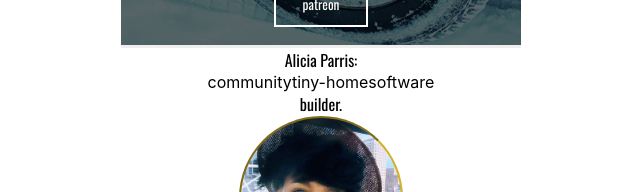
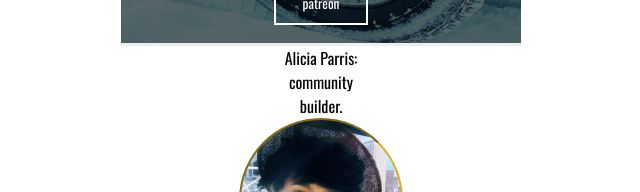
Before and after one commit to 1stofhername/react-link-tree, a React (Create React App) app: page / in a window 1280 px wide. Shown: the part 518-710 px from the top of the page, without its empty margins (319-959 px from the left). Built offline with nearby package versions, Linux system fonts and the light colour scheme.

Commit message:
Restructures attributes to cycle using css animation.

```diff
--- a/src/App.css
+++ b/src/App.css
@@ -63,7 +63,7 @@
 
 p.title {
   color:white;
-  stroke-width: 10px;
+
   background-color: rgba(0, 0, 0, 0.5);
   padding-right:.2em;
   padding-left:.2em;
@@ -103,3 +103,17 @@ button:focus {
 @keyframes pulse {
   0% { box-shadow: 0 0 0 0; }
 }
+
+.attributes-container{
+  display: flex;
+  flex-direction: column;
+  width:fit-content;
+  height: 1.5em;
+  overflow: hidden;
+}
+
+.attributes-text{
+  /* transform: translateY(-47px); */
+  /* transform: translateY(-25px); */
+
+}
--- a/src/components/ProfileImage.js
+++ b/src/components/ProfileImage.js
@@ -4,7 +4,13 @@ export default function ProfileImage () {
 
     return(
         <div id='profile-image-container'>
-            <p className="text">Alicia Parris:</p> <div className="attributes-text"><span>community</span><span>tiny-home</span><span>software</span></div> <p>builder.</p>
+            <p className="text">Alicia Parris:</p>
+            <div className="attributes-container">
+            <div className="attributes-text" >
+                <p>community</p><p>tiny-home</p><p>software</p>
+            </div>
+            </div>
+                <p>builder.</p>
             <div className="overlay-container" id="profile-image-div"></div>
         </div>
     )
```
